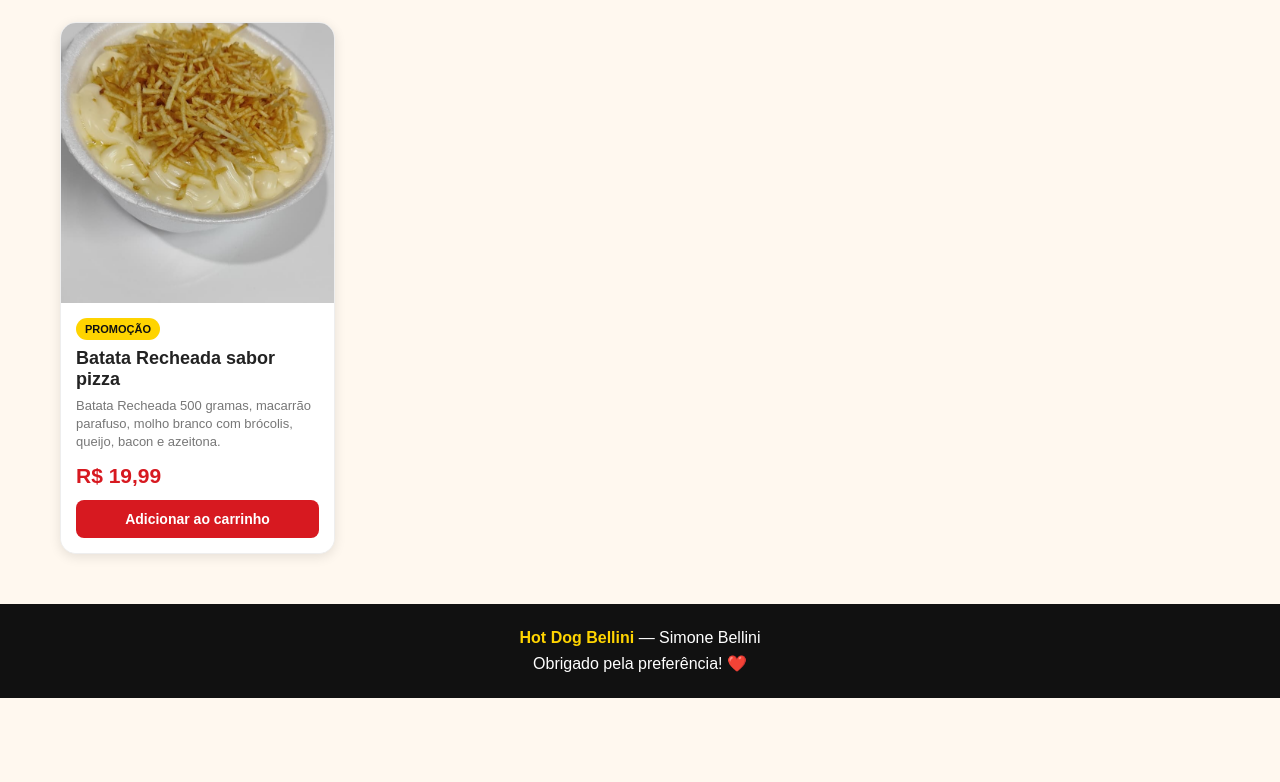
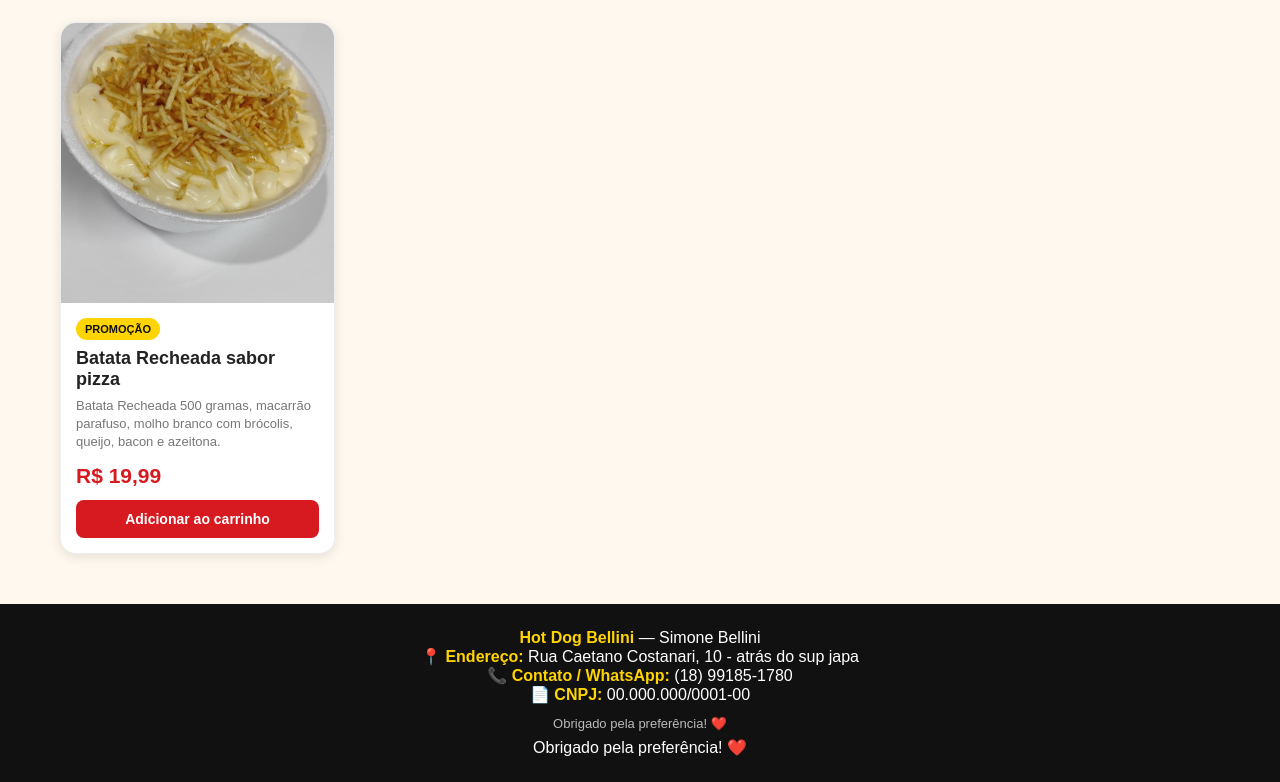
Before and after one commit to sitespersonalizadosoficial/Hot_Dog_Bellini, a plain HTML site: page index.html in a window 1280 px wide. Shown: the part 531-1313 px from the top of the page. Before the commit the page ends 1229 px from the top, so only its background shows below. Drawn offline with Linux system fonts and the light colour scheme.

Commit message:
Update index.html

```diff
--- a/index.html
+++ b/index.html
@@ -1489,8 +1489,17 @@
     </div>
 
     <footer>
-        <p><strong>Hot Dog Bellini</strong> — Simone Bellini</p>
-        <p style="margin-top:7px;">Obrigado pela preferência! ❤️</p>
+
+        <div class="rodape-conteudo">
+            <p><strong>Hot Dog Bellini</strong> — Simone Bellini</p>
+            <p>📍 <strong>Endereço:</strong> Rua Caetano Costanari, 10 - atrás do sup japa</p>
+            <p>📞 <strong>Contato / WhatsApp:</strong> (18) 99185-1780</p>
+            <p>📄 <strong>CNPJ:</strong> 00.000.000/0001-00</p>
+            <p style="margin-top:12px; color: #bbb; font-size: 13px;">Obrigado pela preferência! ❤️</p>
+              <p style="margin-top:7px;">Obrigado pela preferência! ❤️</p>
+        </div>
+
+
     </footer>
 
     <script>
```
